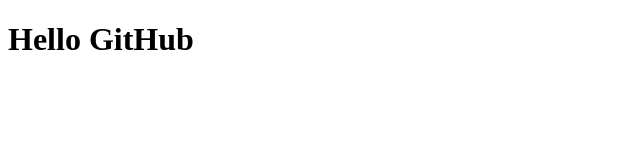
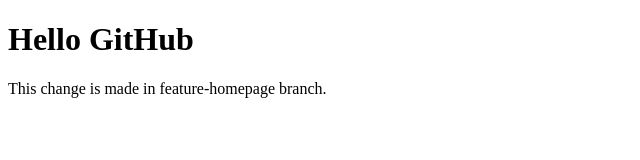
Before and after one commit to Katherine406/proj1202, a plain HTML site: page index.html in a window 1280 px wide. Shown: the whole page, without its empty margins (0-640 px from the left). Drawn offline with Linux system fonts and the light colour scheme.

Commit message:
Add paragraph on homepage

```diff
--- a/index.html
+++ b/index.html
@@ -6,5 +6,6 @@
 </head>
 <body>
   <h1>Hello GitHub</h1>
+  <p>This change is made in feature-homepage branch.</p>
 </body>
 </html>
```
